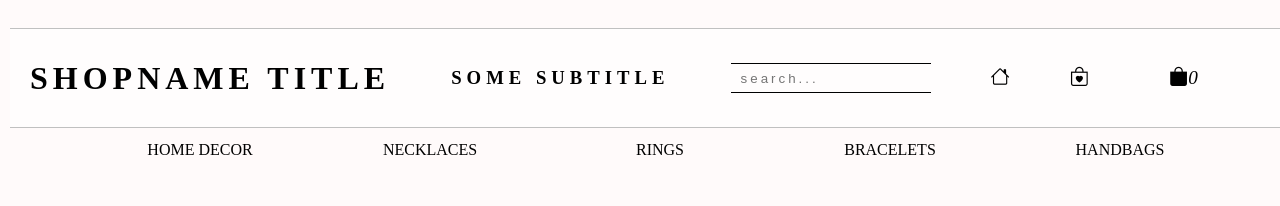
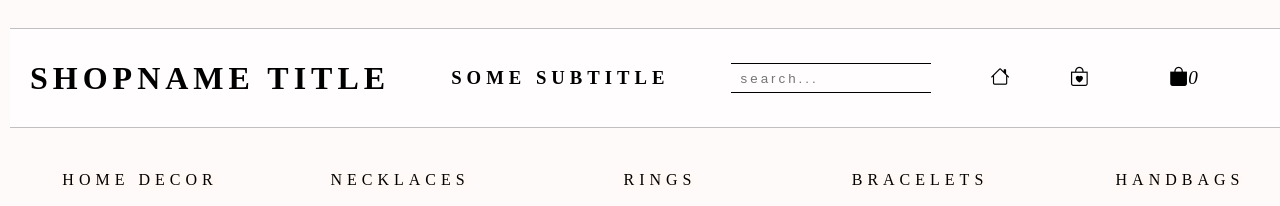
Before and after one commit to anitakath/SHOPPING-CART, a plain HTML site: page index.html in a window 1280 px wide. Shown: the top 206 px of the page. Drawn offline with nearby package versions, Linux system fonts and the light colour scheme.

Commit message:
did some orgastuff

```diff
--- a/src/style.css
+++ b/src/style.css
@@ -80,14 +80,15 @@ nav{
     position: fixed;
     top: 110px;
     z-index: 1000;
-
+    top: 140px;
 }
 
 .aContainer{
     margin: 5px;
-    width: 220px;
+    width: 250px;
     display: flex;
     justify-content: center;
+
 }
 
 .navigationItem{
@@ -95,11 +96,12 @@ nav{
     display: inline-block;
     margin: 5px 2rem;
     scroll-behavior: smooth;
-
+    letter-spacing: 5px;
+    text-shadow: 1px 1px 10px blanchedalmond;
 }
 
 .navigationItem a:hover{
-    letter-spacing: 1px;
+    letter-spacing: 6px;
     cursor: pointer;
     transition: 0.3s ease;
 }
```
